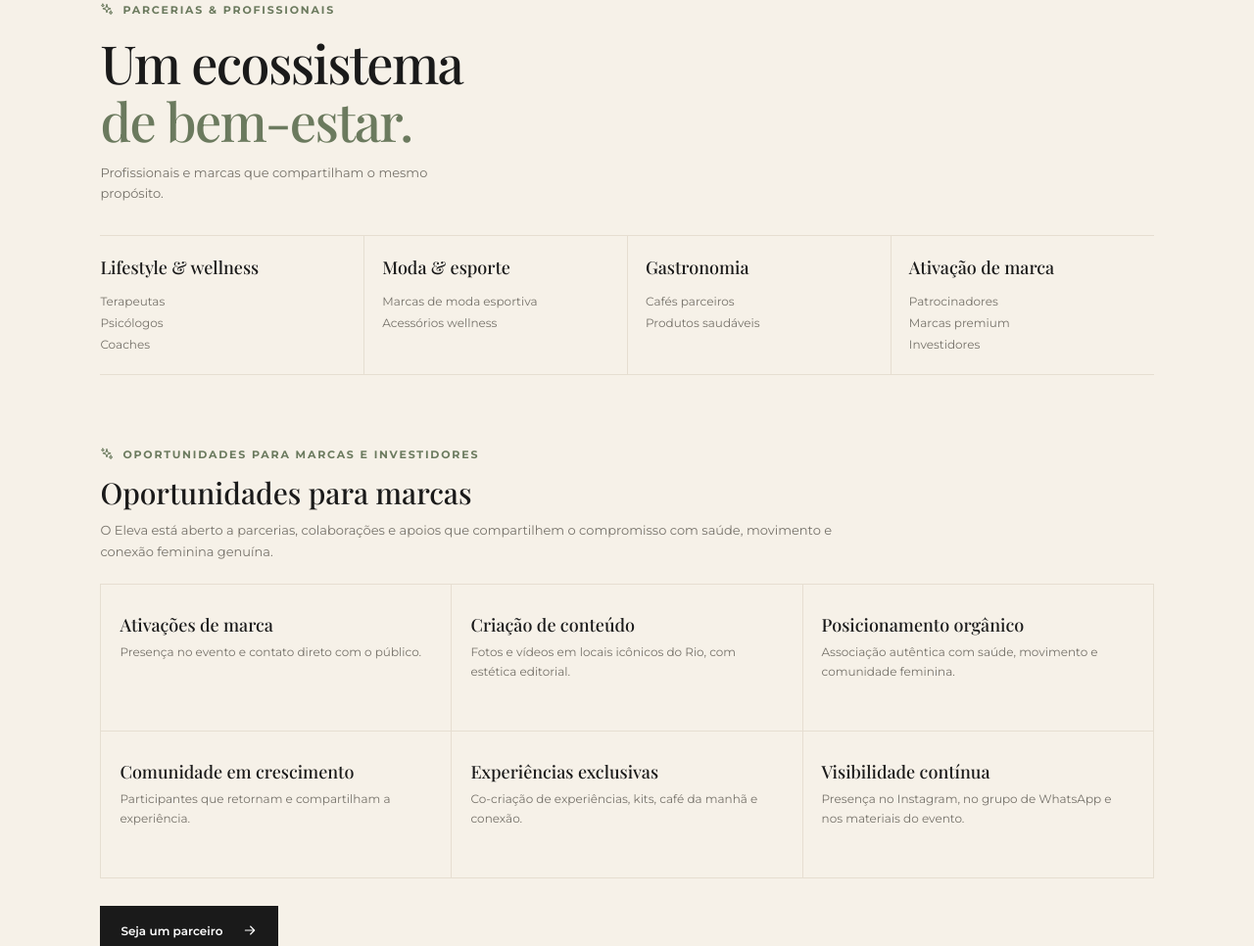
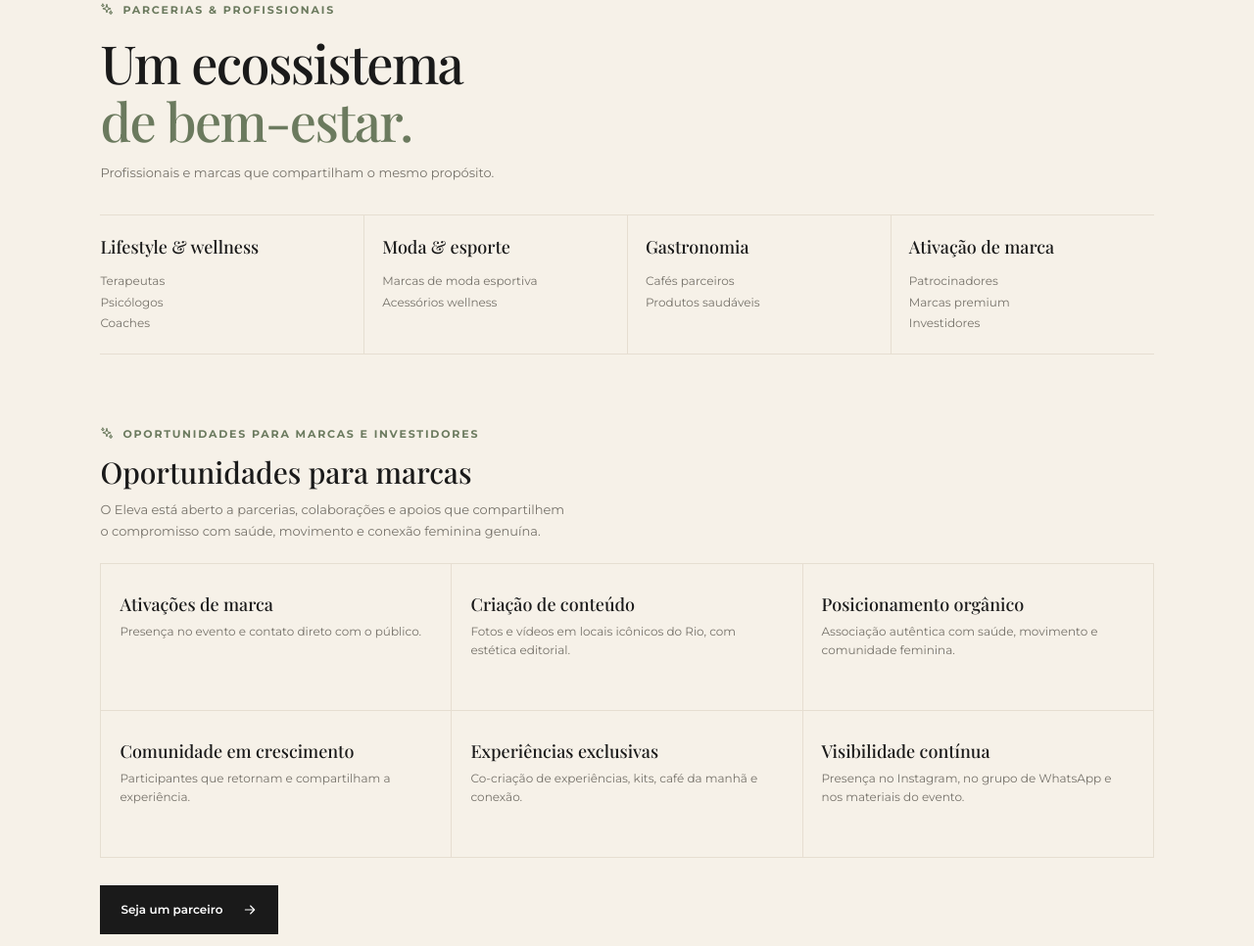
Before and after one commit to NiltonDuarte/ab-proj, a website built with Vite: page index.html in a window 1280 px wide. Shown: the part 2922-3888 px from the top of the page at 98% size. Built offline with nearby package versions, Linux system fonts and the light colour scheme.

Commit message:
Equilibra quebras de texto na secao de parcerias

```diff
--- a/src/style.css
+++ b/src/style.css
@@ -359,3 +359,6 @@
 .purpose-card>span,.opportunities-grid article>span{display:none}
 .opportunities-grid article{text-align:left}
 @media(max-width:720px){.purpose-grid .purpose-card,.purpose-grid .purpose-card+ .purpose-card{padding:18px 4px}}
+.features-heading>div:first-child>p{max-width:460px;text-wrap:balance}
+.opportunities-heading>p{max-width:660px;text-wrap:balance}
+@media(max-width:640px){.features-heading>div:first-child>p,.opportunities-heading>p{max-width:100%;text-wrap:pretty}}
```
